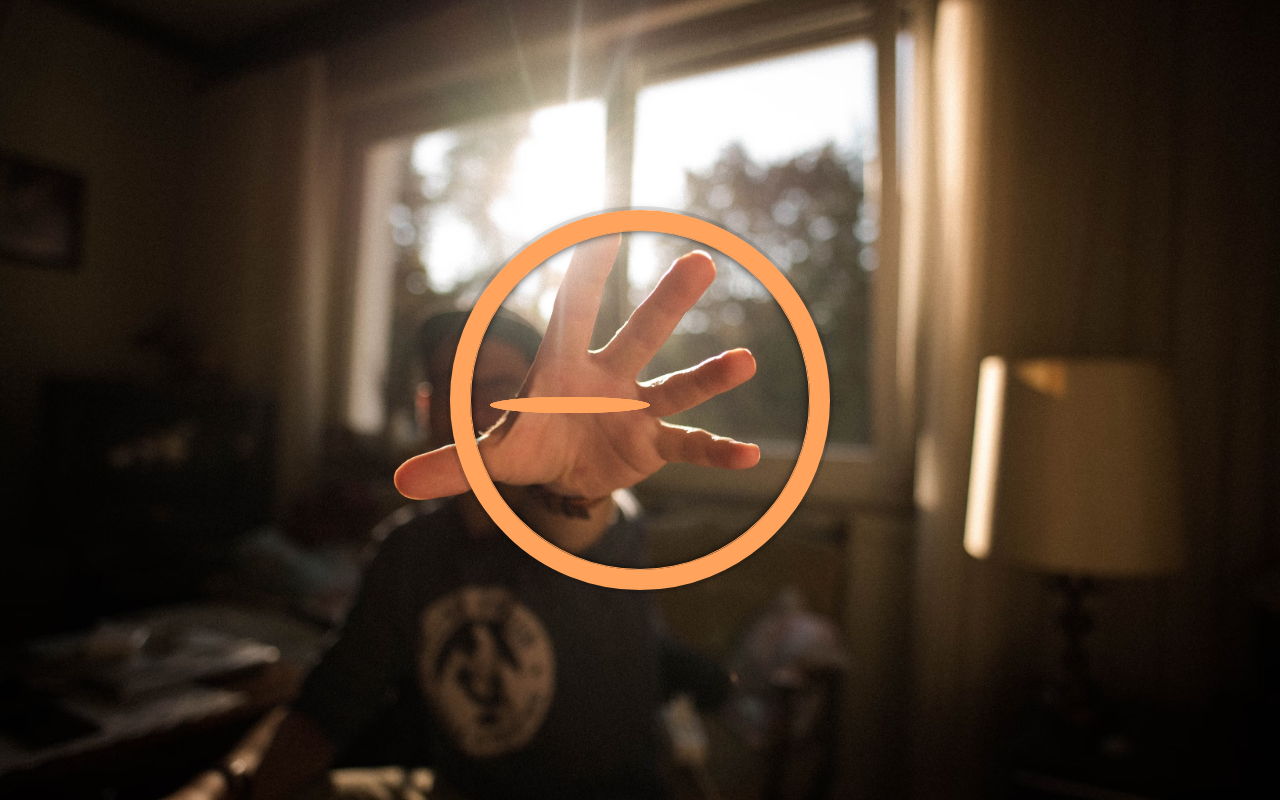
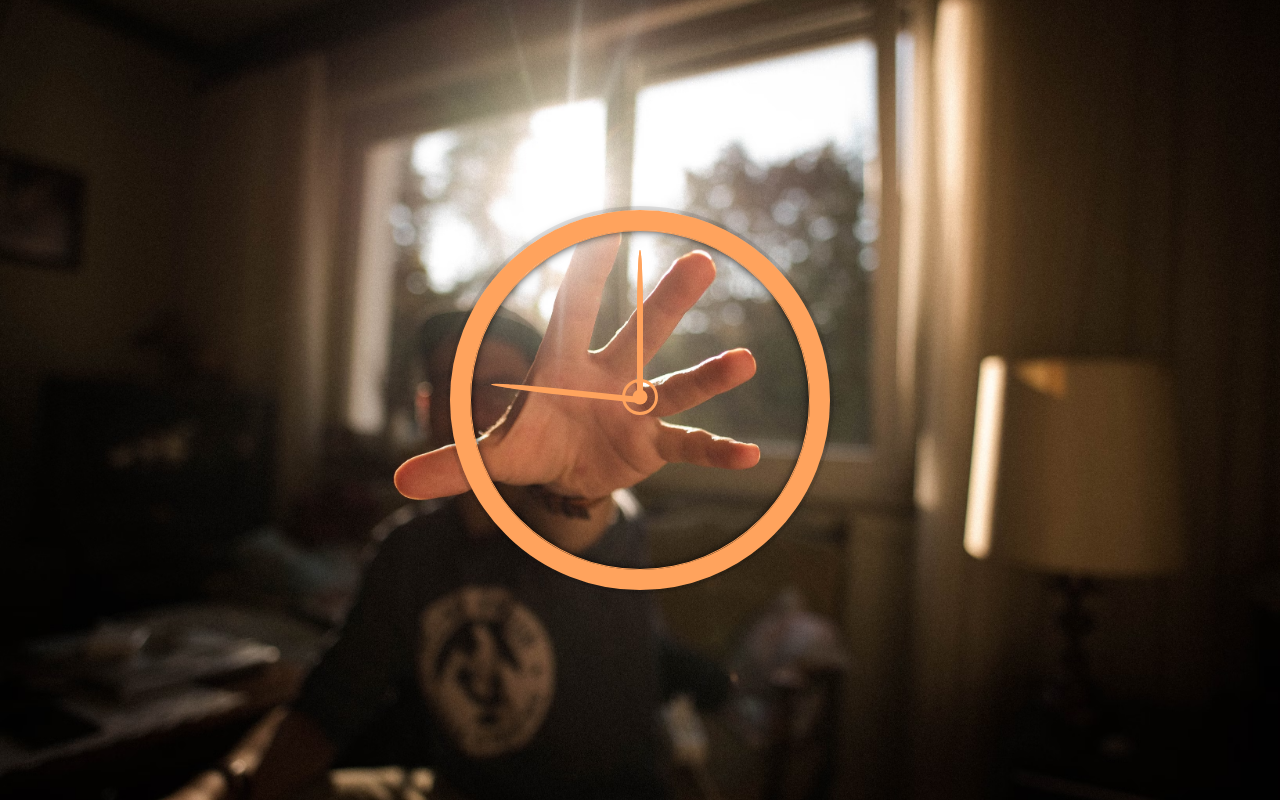
Before and after one commit to GenadiKozarev/javascript-css-clock, a website built with Parcel: page index.html in a window 1280 px wide. Built offline with nearby package versions, Linux system fonts and the light colour scheme.

Commit message:
clock's seconds hand

```diff
--- a/index.html
+++ b/index.html
@@ -11,7 +11,24 @@
                 <div class="hand hour-hand"></div>
                 <div class="hand min-hand"></div>
                 <div class="hand second-hand"></div>
+                <div class="axis"></div>
+                <div class="axis-halo"></div>
             </div>
         </div>
     </body>
+
+    <script>
+        const secondHand = document.querySelector('.second-hand');
+
+        function setDate() {
+            const now = new Date();
+            const seconds = now.getSeconds();
+            // '+ 90' handles the hand's 90 degrees rotation style
+            const secondsToDegrees = ((seconds / 60) * 360) + 90;
+            // ensures the second hand makes a full circle
+            secondHand.style.transform = `rotate(${secondsToDegrees}deg)`;
+            console.log(seconds);
+        }
+        setInterval(setDate, 1000);
+    </script>
 </html>
--- a/style.css
+++ b/style.css
@@ -37,6 +37,31 @@ body {
     height: 0.6rem;
     position: absolute;
     top: 50%;
-    border: 0.5rem solid #ffa35d;
+    transform-origin: 100%;
+    transform: rotate(90deg);
+    transition: all 0.05s;
+    transition-timing-function: cubic-bezier(0.1, 2.7, 0.58, 1);
+    border-radius: 50% 0 0 50%;
+}
+
+.axis {
+    background: #ffa35d;
+    width: 1.5rem;
+    height: 1.5rem;
+    position: absolute;
+    top: 50%;
+    left: 50%;
+    transform: translate(-50%, -50%);
     border-radius: 50%;
 }
+
+.axis-halo {
+    width: 3rem;
+    height: 3rem;
+    border: 0.3rem solid #ffa35d;
+    border-radius: 50%;
+    position: absolute;
+    top: 50%;
+    left: 50%;
+    transform: translate(-50%, -50%);
+}
```
Also changed, not shown: README.md.
